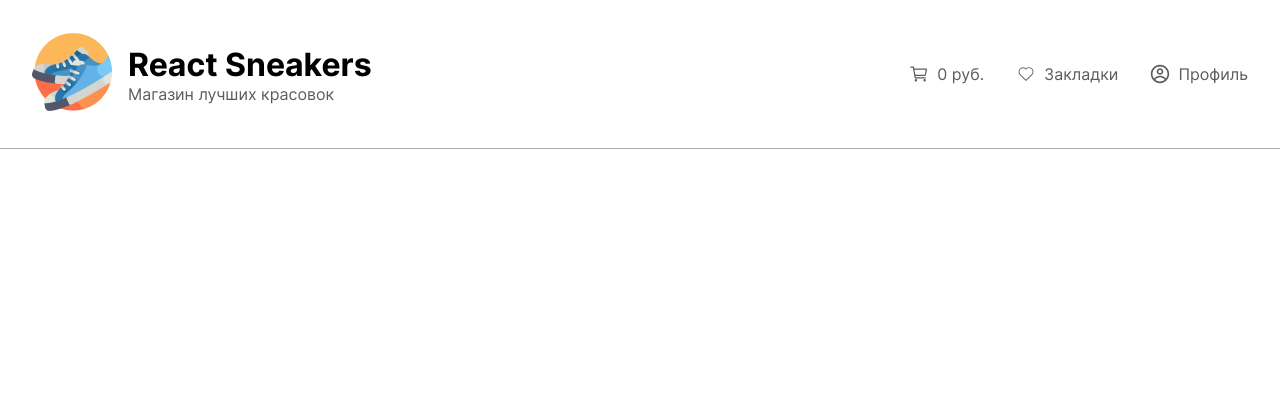
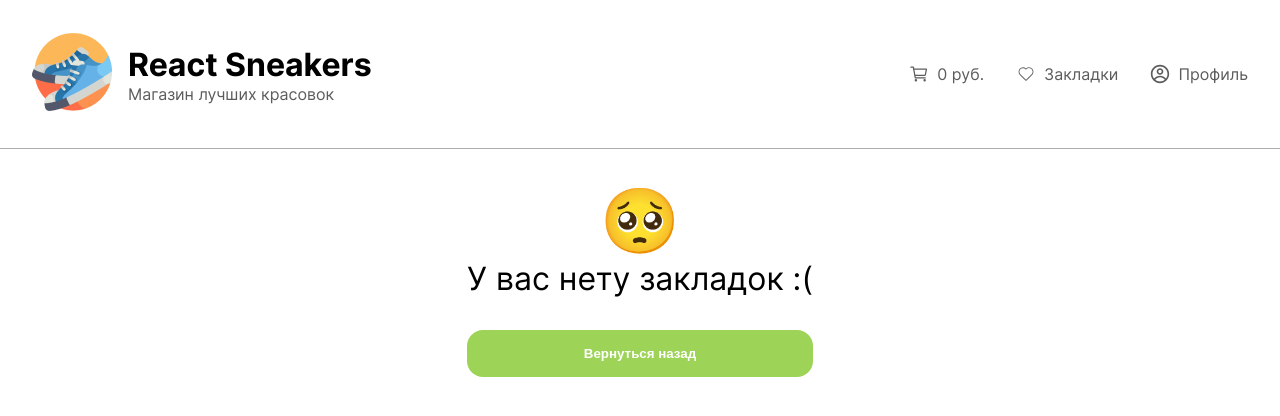
Before and after one commit to epileptickeed/sneaker-shop, a React (Vite) app: page /favorite in a window 1280 px wide. Shown: the top 416 px of the page. Built offline with nearby package versions, Linux system fonts and the light colour scheme.

Commit message:
finished cart, added a little bit to favorite

```diff
--- a/src/App.scss
+++ b/src/App.scss
@@ -370,11 +370,57 @@ body {
       }
     }
   }
+
+  .favorite_empty {
+    text-align: center;
+    font-size: 2rem;
+
+    a {
+      text-decoration: none;
+      color: white;
+
+      button {
+        display: flex;
+        justify-content: center;
+        align-items: center;
+        padding: 1rem;
+        width: 100%;
+
+        border-radius: 1rem;
+        border: none;
+        background-color: rgba(157, 212, 88, 1);
+        color: white;
+        font-weight: bold;
+
+        position: relative;
+        transition: all 0.25s ease;
+        cursor: pointer;
+
+        margin-top: 2rem;
+
+        svg {
+          position: absolute;
+          left: 20%;
+          top: 10%;
+          z-index: 3;
+          transition: all 0.25s ease;
+        }
+
+        &:hover {
+          background-color: rgb(175, 236, 100);
+          svg {
+            left: 18%;
+          }
+        }
+      }
+    }
+  }
 }
 
 .cart {
   position: fixed;
 
+  overflow-y: scroll;
   top: 0;
   right: 0;
   height: 100vh;
@@ -383,13 +429,19 @@ body {
   background-color: white;
 
   display: flex;
-  // align-items: ;
-  // justify-content: center;
   flex-direction: column;
 
   margin: 0 auto;
   padding: 1rem 1.5rem;
   box-shadow: 0px 10px 15px -3px rgba(0, 0, 0, 0.1);
+
+  .cart_inner {
+    display: flex;
+    flex-direction: column;
+    justify-content: space-between;
+    height: 100%;
+    gap: 10rem;
+  }
 
   .added_items {
     padding-top: 1rem;
@@ -439,13 +491,23 @@ body {
     align-items: center;
     flex-direction: column;
     padding-inline: 4rem;
+    height: 100%;
 
-    p {
+    .cart_empty_inner {
       text-align: center;
-      color: var(--clr-lightgrey);
-    }
 
-    button {
+      * {
+        padding-block: 0.5rem;
+      }
+
+      p {
+        text-align: center;
+        color: var(--clr-lightgrey);
+      }
+
+      button {
+        padding: 1rem;
+      }
     }
   }
 
@@ -457,4 +519,39 @@ body {
       justify-content: space-between;
     }
   }
+
+  button {
+    display: flex;
+    justify-content: center;
+    align-items: center;
+    padding: 1rem;
+    width: 100%;
+
+    border-radius: 1rem;
+    border: none;
+    background-color: rgba(157, 212, 88, 1);
+    color: white;
+    font-weight: bold;
+
+    position: relative;
+    transition: all 0.25s ease;
+    cursor: pointer;
+
+    margin-top: 2rem;
+
+    svg {
+      position: absolute;
+      left: 20%;
+      top: 10%;
+      z-index: 3;
+      transition: all 0.25s ease;
+    }
+
+    &:hover {
+      background-color: rgb(175, 236, 100);
+      svg {
+        left: 18%;
+      }
+    }
+  }
 }
--- a/src/pages/Cart/Cart.tsx
+++ b/src/pages/Cart/Cart.tsx
@@ -6,23 +6,23 @@ const Cart = () => {
   const { addedSneakers, cartPrice } = UseMainContext();
 
   const discountPrice = cartPrice * 0.05;
-
-  let newarr = false;
-
   return (
     <div className="cart">
       <h1>Корзина</h1>
-      <div className="added_items">
-        {addedSneakers.length == 0 ? (
+      <div className="cart_inner">
+        {addedSneakers.length === 0 ? (
           <CartEmpty />
         ) : (
-          addedSneakers.map((item) => {
+          <div className="added_items">
+            {addedSneakers.map((item) => {
               return <CartItems key={item.id} {...item} />;
-          })
+            })}
+          </div>
         )}
-      </div>
 
-      <div className="confirm_order">
+        <div
+          className={addedSneakers.length === 0 ? "notActive" : "confirm_order"}
+        >
           <div>
             <span>Итого: </span>
             <b>{cartPrice} руб.</b>
@@ -31,6 +31,8 @@ const Cart = () => {
             <span>Налог 5%: </span>
             <b>{discountPrice.toFixed()} руб.</b>
           </div>
+          <button>Оформите заказ</button>
+        </div>
       </div>
     </div>
   );
--- a/src/pages/Cart/CartEmpty.tsx
+++ b/src/pages/Cart/CartEmpty.tsx
@@ -1,9 +1,9 @@
-import React from "react";
 import { RiArrowGoBackFill } from "react-icons/ri";
 
 const CartEmpty = () => {
   return (
     <div className="cart_empty">
+      <div className="cart_empty_inner">
         <img src="/images/cart.png" alt="empty cart logo" />
         <h2>Корзина пустая</h2>
         <p>Добавьте хотя бы одну пару кроссовок, чтобы сделать заказ</p>
@@ -12,6 +12,7 @@ const CartEmpty = () => {
           Вернуться назад
         </button>
       </div>
+    </div>
   );
 };
 
--- a/src/pages/Favorite.tsx
+++ b/src/pages/Favorite.tsx
@@ -1,42 +1,20 @@
 import { UseMainContext } from "../../context/MainContext";
-import { CiHeart } from "react-icons/ci";
-import { IoMdCheckmark } from "react-icons/io";
-import { GoPlus } from "react-icons/go";
+import Empty from "./Favorite/Empty";
+import Card from "./Favorite/Card";
 
 const Favorite = () => {
-  const { handleFavoriteClick, handleAddClick, favoriteSneakers } =
-    UseMainContext();
+  const { favoriteSneakers } = UseMainContext();
 
   return (
     <div className="container">
       <div className="favorite">
-        {favoriteSneakers.map((item, index) => {
-          return (
-            <div key={index} className="product_card">
-              <button
-                className={item.isFavorite ? "favoriteActive" : "favorite"}
-                onClick={() => handleFavoriteClick(item.id)}
-              >
-                <CiHeart />
-              </button>
-              <img src={item.imageUrl} alt={item.title} />
-              <p>{item.title}</p>
-              <div className="product_card__price">
-                <div className="product_card__price_inner">
-                  <span>Цена:</span>
-                  <p>{item.price} руб.</p>
-                </div>
-                <button
-                  onClick={() => handleAddClick(item.id)}
-                  className={item.isAdded ? "buttonActive" : ""}
-                >
-                  <GoPlus className={item.isAdded ? "notActive" : ""} />
-                  <IoMdCheckmark className={item.isAdded ? "" : "notActive"} />
-                </button>
-              </div>
-            </div>
-          );
-        })}
+        {favoriteSneakers.length === 0 ? (
+          <Empty />
+        ) : (
+          favoriteSneakers.map((item) => {
+            return <Card key={item.id} {...item} />;
+          })
+        )}
       </div>
     </div>
   );
--- /dev/null
+++ b/src/pages/Favorite/Card.tsx
@@ -0,0 +1,44 @@
+import { CiHeart } from "react-icons/ci";
+import { IoMdCheckmark } from "react-icons/io";
+import { GoPlus } from "react-icons/go";
+import SneakersType from "../../../interfaces/interfaces";
+import { UseMainContext } from "../../../context/MainContext";
+
+const Card = ({
+  id,
+  isFavorite,
+  title,
+  imageUrl,
+  isAdded,
+  price,
+}: SneakersType) => {
+  const { handleFavoriteClick, handleAddClick } = UseMainContext();
+
+  return (
+    <div className="product_card">
+      <button
+        className={isFavorite ? "favoriteActive" : "favorite"}
+        onClick={() => handleFavoriteClick(id)}
+      >
+        <CiHeart />
+      </button>
+      <img src={imageUrl} alt={title} />
+      <p>{title}</p>
+      <div className="product_card__price">
+        <div className="product_card__price_inner">
+          <span>Цена:</span>
+          <p>{price} руб.</p>
+        </div>
+        <button
+          onClick={() => handleAddClick(id)}
+          className={isAdded ? "buttonActive" : ""}
+        >
+          <GoPlus className={isAdded ? "notActive" : ""} />
+          <IoMdCheckmark className={isAdded ? "" : "notActive"} />
+        </button>
+      </div>
+    </div>
+  );
+};
+
+export default Card;
--- /dev/null
+++ b/src/pages/Favorite/Empty.tsx
@@ -0,0 +1,16 @@
+import React from "react";
+import { Link } from "react-router-dom";
+
+const Empty = () => {
+  return (
+    <div className="favorite_empty">
+      <h1>🥺</h1>
+      <p>У вас нету закладок :(</p>
+      <Link to={"/"}>
+        <button>Вернуться назад</button>
+      </Link>
+    </div>
+  );
+};
+
+export default Empty;
```
Lines whose indentation alone changed are shown as unchanged.
